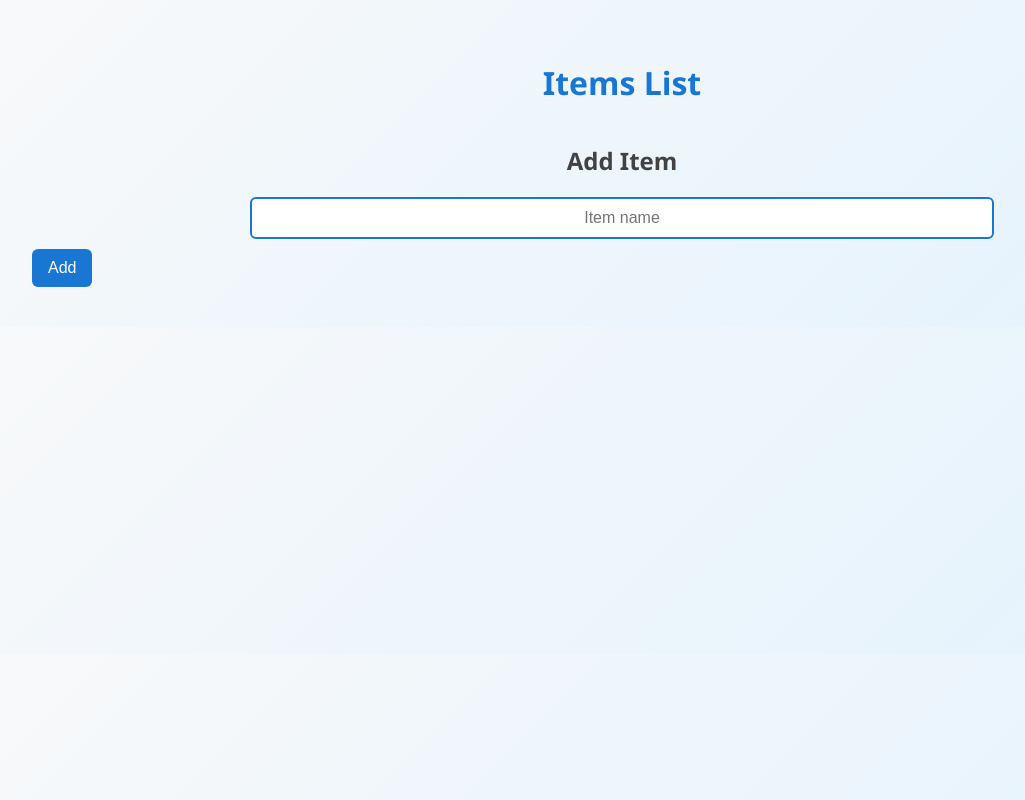
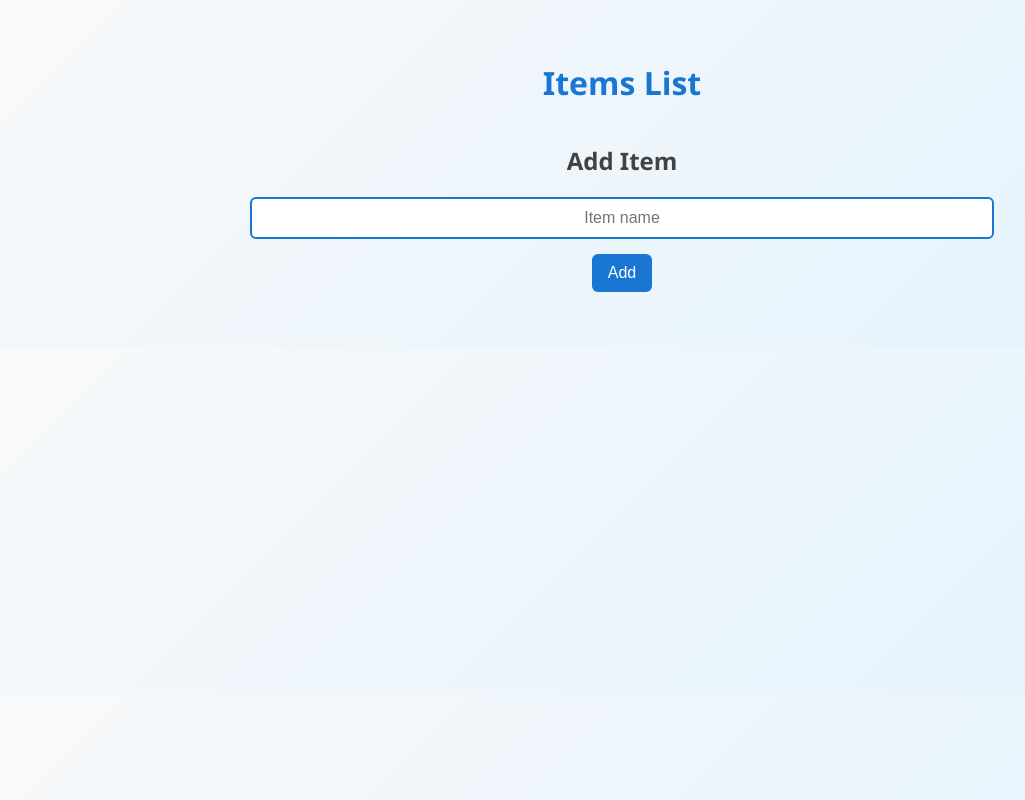
Before and after one commit to jaiswamy/1.Nodejs, a plain HTML site: page frontend/index.html in a window 1280 px wide. Shown: the whole page, without its empty margins (18-1043 px from the left). Drawn offline with Linux system fonts and the light colour scheme; no server answers.

Commit message:
Update style.css

```diff
--- a/frontend/style.css
+++ b/frontend/style.css
@@ -67,8 +67,11 @@ li:hover {
   border-radius: 6px;
   cursor: pointer;
   font-size: 1rem;
-  margin-left: 10px;
   transition: 0.3s;
+
+  /* 👇 Add these for center alignment */
+  display: block;
+  margin: 15px auto; /* centers horizontally */
 }
 
 #addBtn:hover {
```
